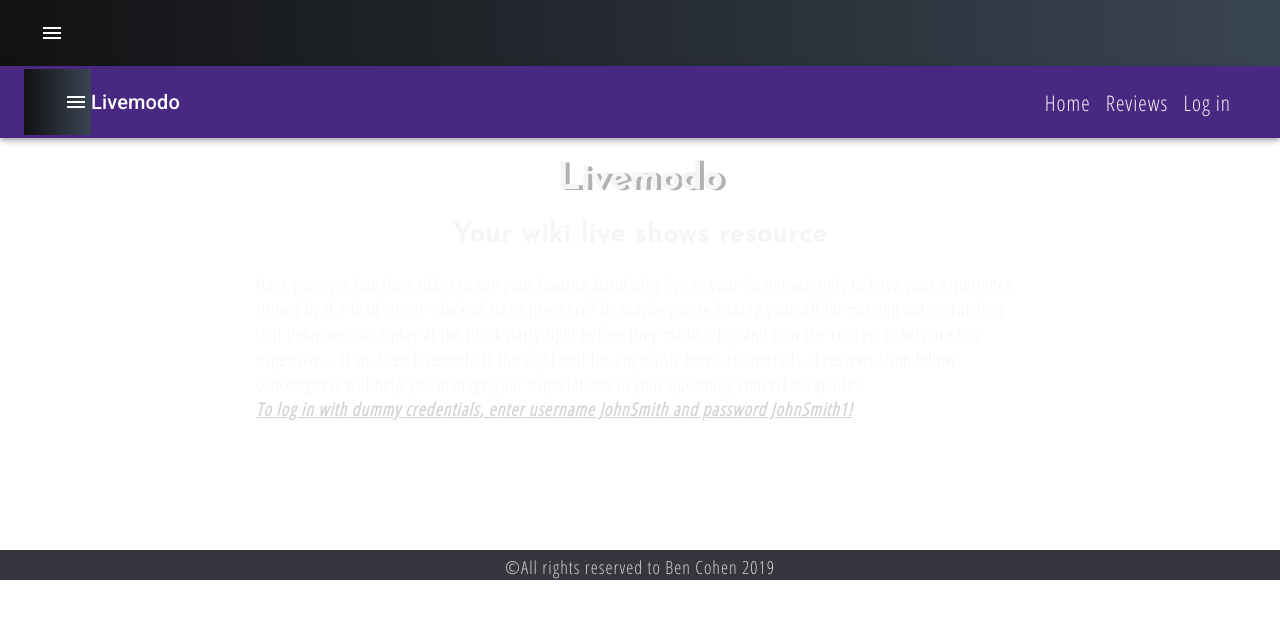
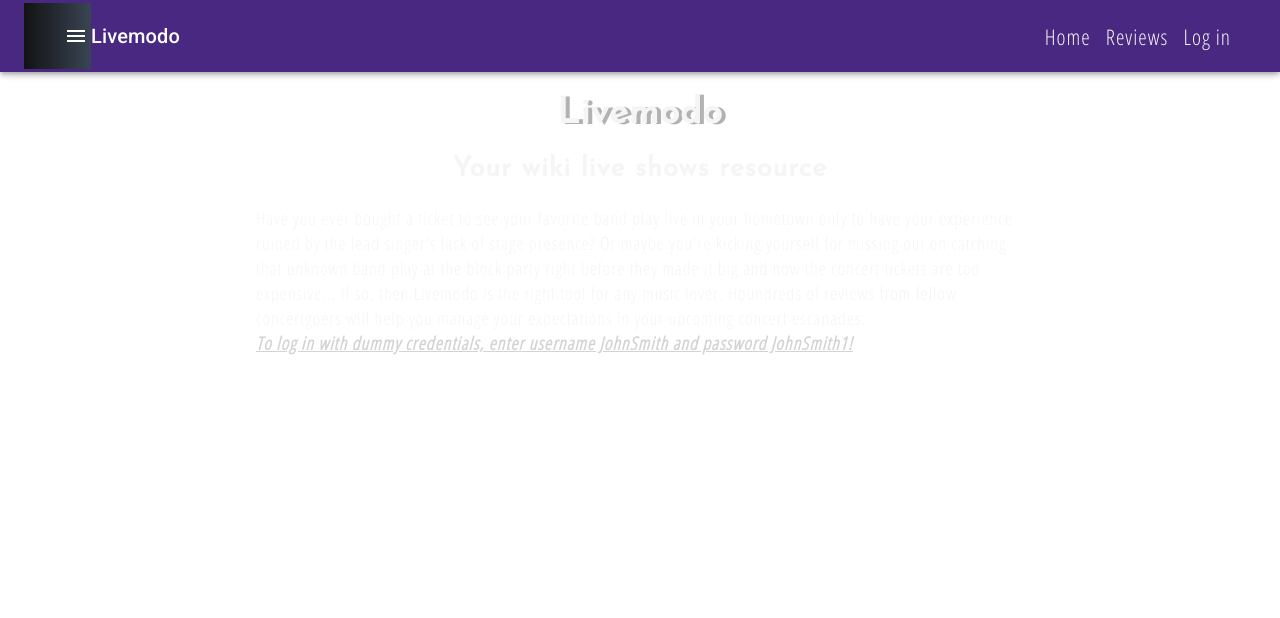
Before and after one commit to BC1985/livemodo, a React (Create React App) app: page / in a window 1280 px wide. Shown: the top 618 px of the page. Built offline with nearby package versions, Linux system fonts and the light colour scheme.

Commit message:
Remove Footer Remove unused props

```diff
--- a/src/App.js
+++ b/src/App.js
@@ -7,7 +7,6 @@ import {
 } from "react-router-dom";
 import "./App.css";
 import Navbar from "./NavBar/Navbar";
-import Footer from "./Footer/Footer";
 import LandingPage from "./LandingPage/LandingPage";
 import SignupForm from "./SignupForm/SignupForm";
 import BrowseReviewsPage from "./BrowseReviews/BrowseReviewsPage";
@@ -16,15 +15,14 @@ import AddReviewsPage from "./AddReviews/AddReviewsPage";
 import ThankYouPage from "./ThankYouPage/ThankYouPage";
 import ForgotPassword from "./ForgotPassword/ForgotPassword";
 import PasswordConfirmation from "./PasswordConfirmation/PasswodConfirmation";
-import SideDrawer from "./SideDrawer/SideDrawer";
 import { TokenService } from "./utils/token-service";
 import { MuiPickersUtilsProvider } from "@material-ui/pickers";
-import DateFnsUtils from '@date-io/date-fns';
+import DateFnsUtils from "@date-io/date-fns";
 require("dotenv").config();
 
 function App() {
   const [isLoggedIn, setIsloggedIn] = useState(TokenService.hasAuthToken());
-  const [isSideDrawerOpen, setIsSideDrawerOpen] = useState(false);
+  const [setIsSideDrawerOpen] = useState(false);
 
   const changeLoginState = () => {
     setIsloggedIn(state => !state);
@@ -46,34 +44,28 @@ function App() {
     {
       to: "/",
       name: "Home",
-      onClick: drawerToggleClickHandler,
     },
     {
       to: "/reviews",
       name: "Reviews",
-      onClick: drawerToggleClickHandler,
     },
     {
       to: "/login",
       name: "Log in",
-      onClick: drawerToggleClickHandler,
     },
   ];
   const authenticateRoutes = [
     {
       to: "/",
       name: "Home",
-      onClick: drawerToggleClickHandler,
     },
     {
       to: "/reviews",
       name: "Browse Reviews",
-      onClick: drawerToggleClickHandler,
     },
     {
       to: "/post",
       name: "Add Review",
-      onClick: drawerToggleClickHandler,
     },
     {
       to: "/",
@@ -85,18 +77,11 @@ function App() {
     <MuiPickersUtilsProvider utils={DateFnsUtils}>
       <Router>
         <div className="App">
-          <SideDrawer
-            show={isSideDrawerOpen}
-            drawerToggleClickHandler={drawerToggleClickHandler}
-            routes={isLoggedIn ? authenticateRoutes : routes}
-          />
           <Navbar
             isLoggedIn={isLoggedIn}
-            routes={isLoggedIn ? authenticateRoutes : routes}
+            authenticateRoutes={authenticateRoutes}
+            routes={routes}
             changeLoginState={changeLoginState}
-            drawerToggleClickHandler={drawerToggleClickHandler}
-            click={drawerToggleClickHandler}
-            isSideDrawerOpen={isSideDrawerOpen}
           />
           <Switch>
             <Route
@@ -114,13 +99,15 @@ function App() {
               path="/login"
               render={props => <LoginForm {...props} {...loginProps} />}
             />
-            <Route path="/post" render={props=><AddReviewsPage {...props} {...loginProps} />}  />
+            <Route
+              path="/post"
+              render={props => <AddReviewsPage {...props} {...loginProps} />}
+            />
 
             <Route path="/forgot-password" component={ForgotPassword} />
             <Redirect from="/forgot-password" to="/confirmation" />
             <Route path="/confirmation" component={PasswordConfirmation} />
           </Switch>
-          <Footer />
         </div>
       </Router>
     </MuiPickersUtilsProvider>
```
